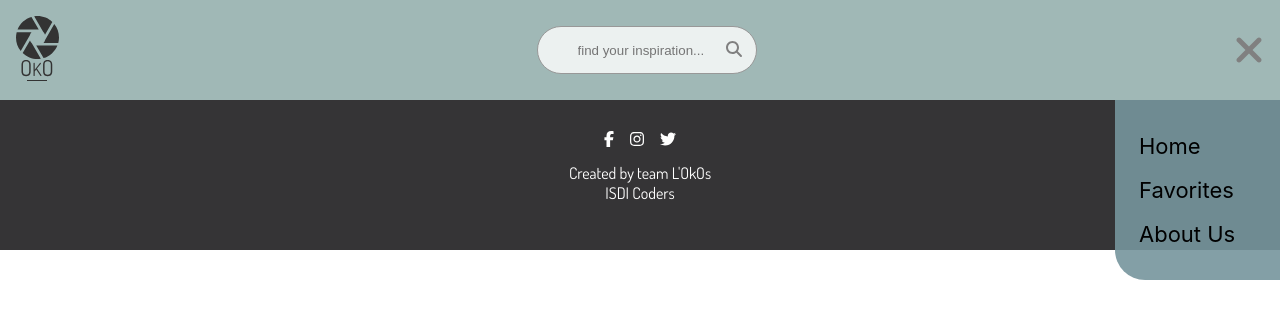
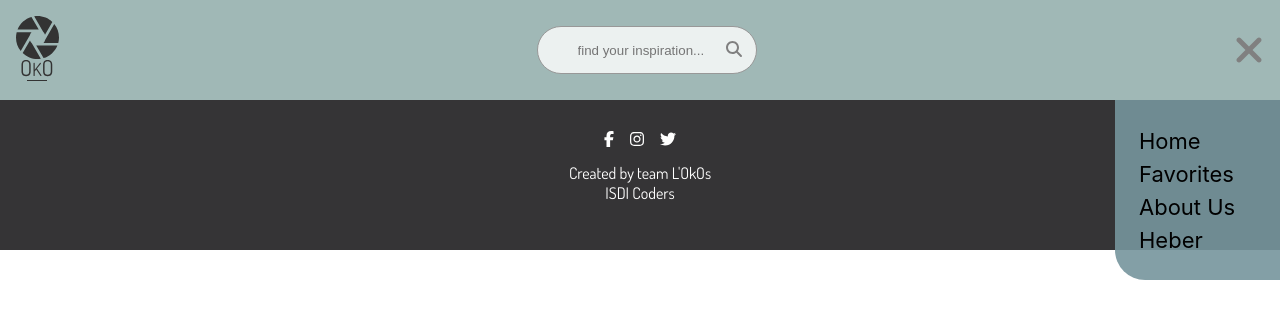
Before and after one commit to laMaritrini/lokos-Project-202201-MAD, a React (Create React App) app: page / in a window 1280 px wide. Both pictures are taken after a click on the button 1246 px from the left and 50 px from the top of the page. Shown: the top 318 px of the page. Built offline with nearby package versions, Linux system fonts and the light colour scheme.

Commit message:
Added links to header menu and dynamic menuOptions

```diff
--- a/src/App.js
+++ b/src/App.js
@@ -10,10 +10,16 @@ export function App() {
     const toggleMenu = () => {
         setMenuOpen(!menuOpen);
     };
+    const menuOptions = [
+        { path: '/', label: 'Home' },
+        { path: '/favorites', label: 'Favorites' },
+        { path: '/about-us', label: 'About Us' },
+        { path: '/heber', label: 'Heber' },
+    ];
     return (
         <div className="app">
             <Header menuOpen={menuOpen} toggleMenu={toggleMenu} />
-            {menuOpen && <Menu />}
+            {menuOpen && <Menu menuOptions={menuOptions} />}
 
             <Footer />
         </div>
--- a/src/components/core/Menu.js
+++ b/src/components/core/Menu.js
@@ -1,12 +1,17 @@
+import { Link } from 'react-router-dom';
 import './Menu.scss';
 
-export function Menu() {
+export function Menu({ menuOptions }) {
     return (
         <nav className="menu">
             <ul className="menu__list">
-                <li className="menu__list-item">Home</li>
-                <li className="menu__list-item">Favorites</li>
-                <li className="menu__list-item">About Us</li>
+                {menuOptions.map((item) => (
+                    <li key={item.path} className="menu__list-item">
+                        <Link className="menu__link" to={item.path}>
+                            {item.label}
+                        </Link>
+                    </li>
+                ))}
             </ul>
         </nav>
     );
--- a/src/components/core/Menu.scss
+++ b/src/components/core/Menu.scss
@@ -20,4 +20,9 @@
         justify-content: space-around;
         height: 100%;
     }
+
+    &__link {
+        text-decoration: none;
+        color: black;
+    }
 }
```
